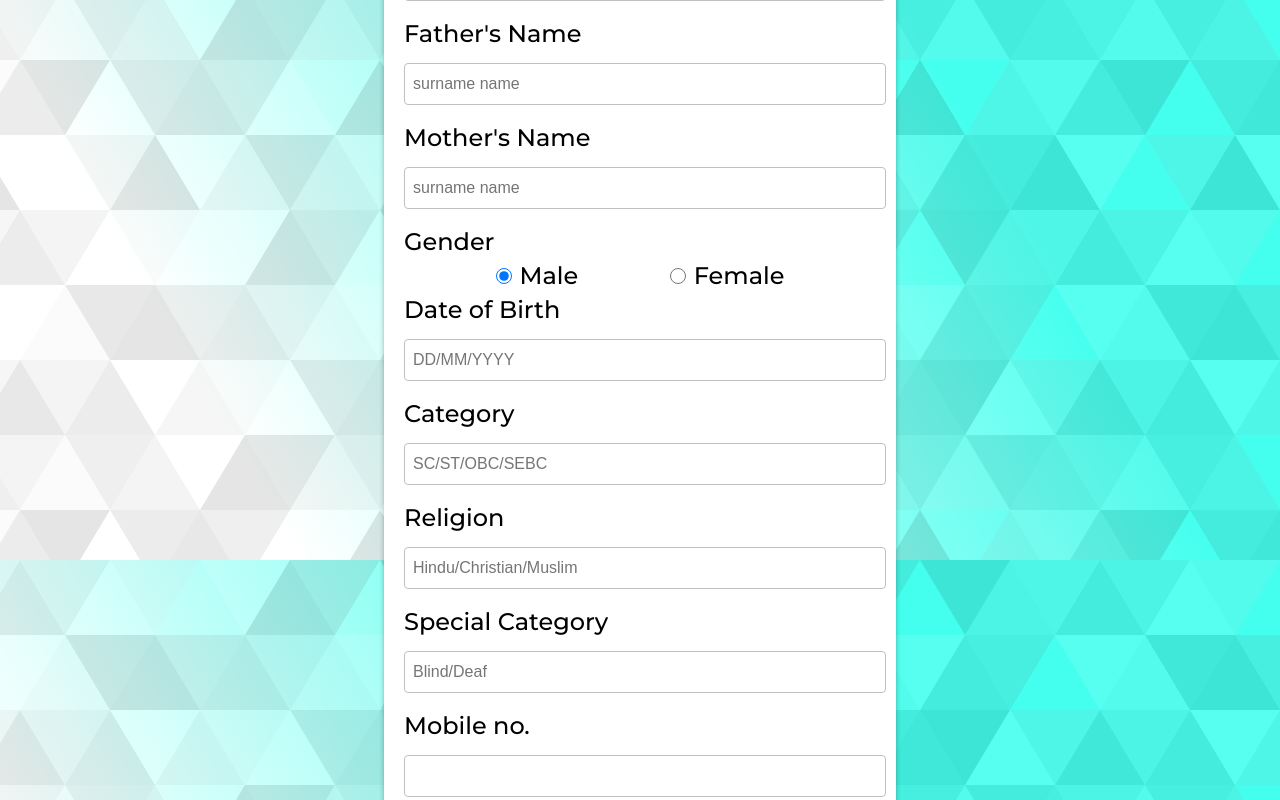
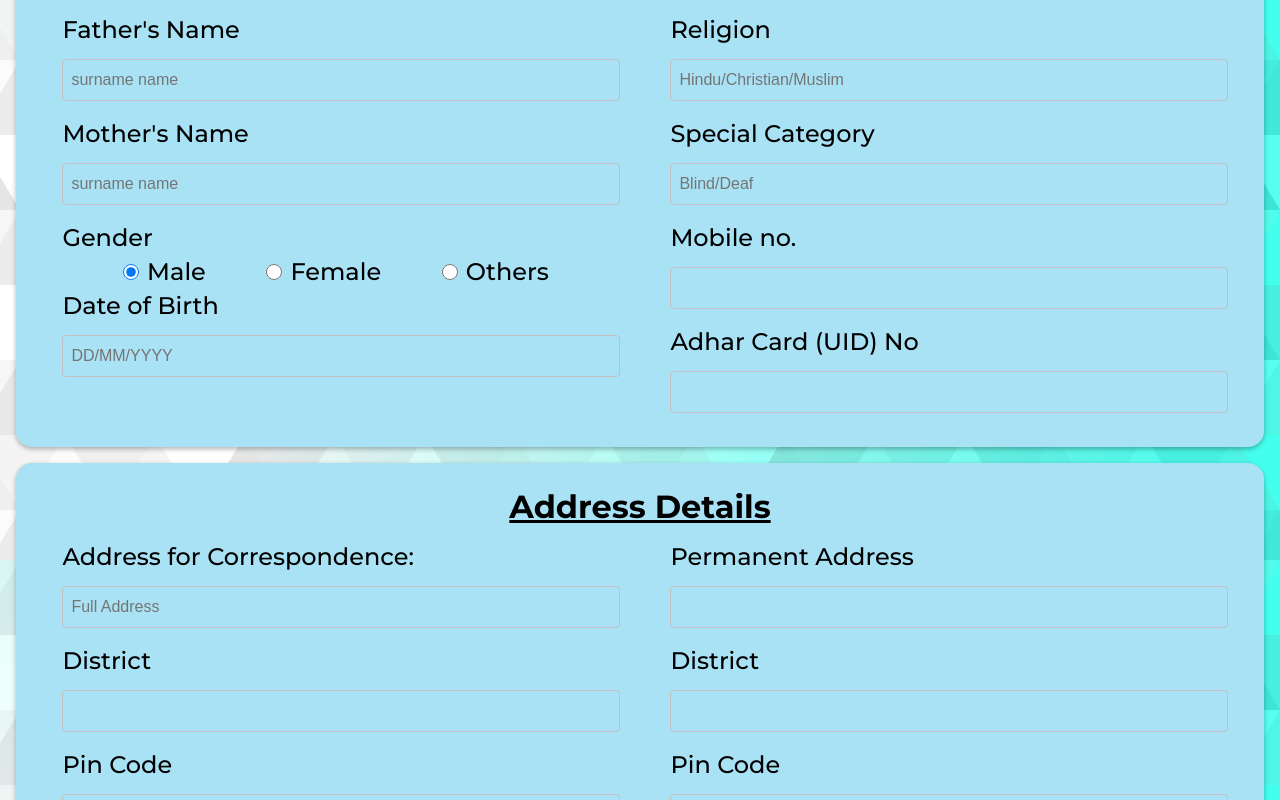
Before and after one commit to Suhas-Kalagotla/NGO-project, a React (Create React App) app in the folder client/: page /application/form in a window 1280 px wide. Shown: the part 240-1040 px from the top of the page. Built offline with nearby package versions, Linux system fonts and the light colour scheme; sample sign-in values are in the browser's storage.

Commit message:
changed application form styles

```diff
--- a/client/src/components/divs/divs.css
+++ b/client/src/components/divs/divs.css
@@ -46,9 +46,9 @@ h1{
   object-fit:cover;
 }
 
-.text{
+.text a {
   color:var(--color-div-text);
-  font-size:1rem;
+  font-size:1.3rem;
 }
 
 .everything a{
--- a/client/src/components/form/Form.jsx
+++ b/client/src/components/form/Form.jsx
@@ -76,7 +76,10 @@ const Form =()=>{
         {({handleSubmit, errors})=>{
           return(
             <form noValidate onSubmit={handleSubmit}>
+              <div className ="basicDetails">
                 <h2 className="heading">Basic Details</h2>
+                <div className ="mainContent">
+                  <div class="div1">
                   <FormInput label="Name" name="name" placeholder="surname name"/>
                   <FormInput label="Father's Name" name="fatherName" placeholder="surname name"/>
                   <FormInput label="Mother's Name" name="motherName" placeholder="surname name"/>
@@ -86,7 +89,6 @@ const Form =()=>{
                   <label>
                   <input
                   defaultChecked = {initialValues.gender==="male"}
-
                   type="radio"
                   name="gender"
                   className="gender"
@@ -100,26 +102,53 @@ const Form =()=>{
                   className="gender"
                   value="female"/>Female
                   </label>
+                  <label>
+                  <input
+                  onChange={()=>{initialValues.gender="female"}}
+                  type="radio"
+                  name="gender"
+                  className="gender"
+                  value="others"/>Others
+                  </label>
                   </div>
                   </div>
                   <FormInput label="Date of Birth" name="dob" type="text" placeholder="DD/MM/YYYY"/>
+                  </div>
+                  <div class="div2">
                   <FormInput label="Category" name="category" type="text" placeholder="SC/ST/OBC/SEBC"/>
                   <FormInput label="Religion" name="religion" type="text" placeholder="Hindu/Christian/Muslim"/>
                   <FormInput label="Special Category" name="specialCategory" type="text" placeholder="Blind/Deaf"/>
                   <FormInput label="Mobile no." name="number" type="number" placeholder=""/>
                   <FormInput label="Adhar Card (UID) No" name="adharNumber" type="number" placeholder=""/>
+                  </div>
+                </div>
+              </div>
+              <div className="addressDetails">
                 <h2 className="heading">Address Details</h2>
+                <div className="mainContent">
+                  <div className="div1">
                     <FormInput label="Address for Correspondence:" name="address" type="text" placeholder="Full Address"/>
                     <FormInput label="District" name="district" type="text" placeholder=""/>
                     <FormInput label="Pin Code" name="pincode" type="number" placeholder=""/>
                     <FormInput label="State" name="state" type="text" placeholder=""/>
+                  </div>
+                  <div className="div2">
                     <FormInput label="Permanent Address" name="permanentAddress" type="text" placeholder=""/>
                     <FormInput label="District" name="permanentDistrict" type="text" placeholder=""/>
                     <FormInput label="Pin Code" name="permanentPinCode" type="number" placeholder=""/>
                     <FormInput label="State" name="permanentState" type="text" placeholder=""/>
+                  </div>
+                </div>
+              </div>
+              <div className="educationalDetails">
                   <h2 className="heading">Educational Details</h2>
+                  <div className="mainContent">
+                    <div className="div1">
                     <FormInput label="Present Class" name="class" type="text" placeholder="10th or inter"/>
                     <FormInput label="Previous Class Marks" name="previousMarks" type="text" placeholder="gps or marks"/>
+                    </div>
+                  </div>
+              </div>
               <button type="submit">Apply</button>
             </form>
           )
--- a/client/src/components/form/form.css
+++ b/client/src/components/form/form.css
@@ -1,20 +1,30 @@
 form {
   margin: auto;
-  margin-top:1rem;
-  width: 40%;
-  display: flex;
-  flex-direction: column;
-  justify-content: center;
-  max-width: 90%;
+  width: 100%;
   height: 90%;
-  padding: 20px;
-  background: #fff;
-  border-radius: 4px;
+  background:none;
+  font-size:1.5rem;
+}
+.basicDetails , .addressDetails , .educationalDetails{
+  margin:1rem;
+  display:flex;
+  flex-direction:column;
+  background:var(--color-formDivs);
+  border-radius: 1rem;
   box-sizing: border-box;
   box-shadow: 0 2px 5px rgba(0, 0, 0, 0.3);
-  font-size:1.5rem;
+  padding:1rem;
 }
-
+.mainContent{
+  color:black;
+  display:flex;
+  justify-content: space-around;
+}
+.div1 , .div2{
+  display:inline;
+  width:45%;
+  margin:0rem;
+}
 .heading {
   margin: auto;
   margin-top: 0.5rem;
@@ -50,6 +60,7 @@ form>button {
   color: #fff;
   border-radius: 4px;
   transition: .3s;
+  margin-bottom:2rem;
 }
 /*
 .notify-wrap{
--- a/client/src/components/formInput/input.css
+++ b/client/src/components/formInput/input.css
@@ -2,13 +2,14 @@
 .input-block > input{
   width: 100%;
   height: 40px;
-  background: #fff;
+  background-color: var(--color-formDivs);
   border-radius: 4px;
   border: 1px solid silver;
   margin: 10px 0 18px 0;
   padding-left: 0.5rem;
   align-items: center;
   font-size:1rem;
+  display:inline;
 }
 .input-block .fail{
   border:2px solid;
--- a/client/src/components/login/login.css
+++ b/client/src/components/login/login.css
@@ -15,6 +15,7 @@
   max-width: 90%;
   height: 90%;
   padding: 20px;
+  margin-bottom:1rem;
   background: #fff;
   border-radius: 4px;
   box-sizing: border-box;
--- a/client/src/components/profile/Profile.jsx
+++ b/client/src/components/profile/Profile.jsx
@@ -53,9 +53,9 @@ export const Profile =({src,name,logout})=>{
             <img src={settings}/>
             <a>Settings</a>
           </li>
-          <li className = "dropdownItem">
+          <li className = "dropdownItem" id="logout">
             <img src={logout_logo}/>
-            <button id="logout"onClick={logout}>Logout</button>
+            <button onClick={logout}>Logout</button>
           </li>
         </ul>
       </div>
--- a/client/src/components/profile/profile.css
+++ b/client/src/components/profile/profile.css
@@ -16,6 +16,7 @@
   padding: 10px 20px;
   width: 200px;
   z-index:10;
+  color:white;
 }
 
 .dropdown_menu::before{
@@ -80,7 +81,7 @@ h3 span{
   font-size:1rem;
 }
 
-#logout{
+#logout > button{
   background-color:none;
   background: none;
 	color: inherit;
@@ -92,7 +93,7 @@ h3 span{
   font-size:1rem;
   padding-left:2rem;
 }
-#logout:hover{
+#logout:hover {
   color:var(--color-nav-hover);
 }
 
--- a/client/src/components/register/register.css
+++ b/client/src/components/register/register.css
@@ -10,6 +10,7 @@
 
 .register form{
   margin-top:2rem;
+  margin-bottom:1rem;
   width:45%;
   height:90%;
   padding:20px;
--- a/client/src/index.css
+++ b/client/src/index.css
@@ -31,7 +31,7 @@ body{background-color: #ffffff;
   --color-black:#5F6366;
   --color-grey : #86B3D1;
   --color-div-text: #000;
-
+  --color-formDivs:#a9e2f5;
   /*Apply button variables*/
   --c : #229091;
   --_g : linear-gradient(var(--c) 0 0 ) no-repeat;
```
Lines whose indentation alone changed are shown as unchanged.
